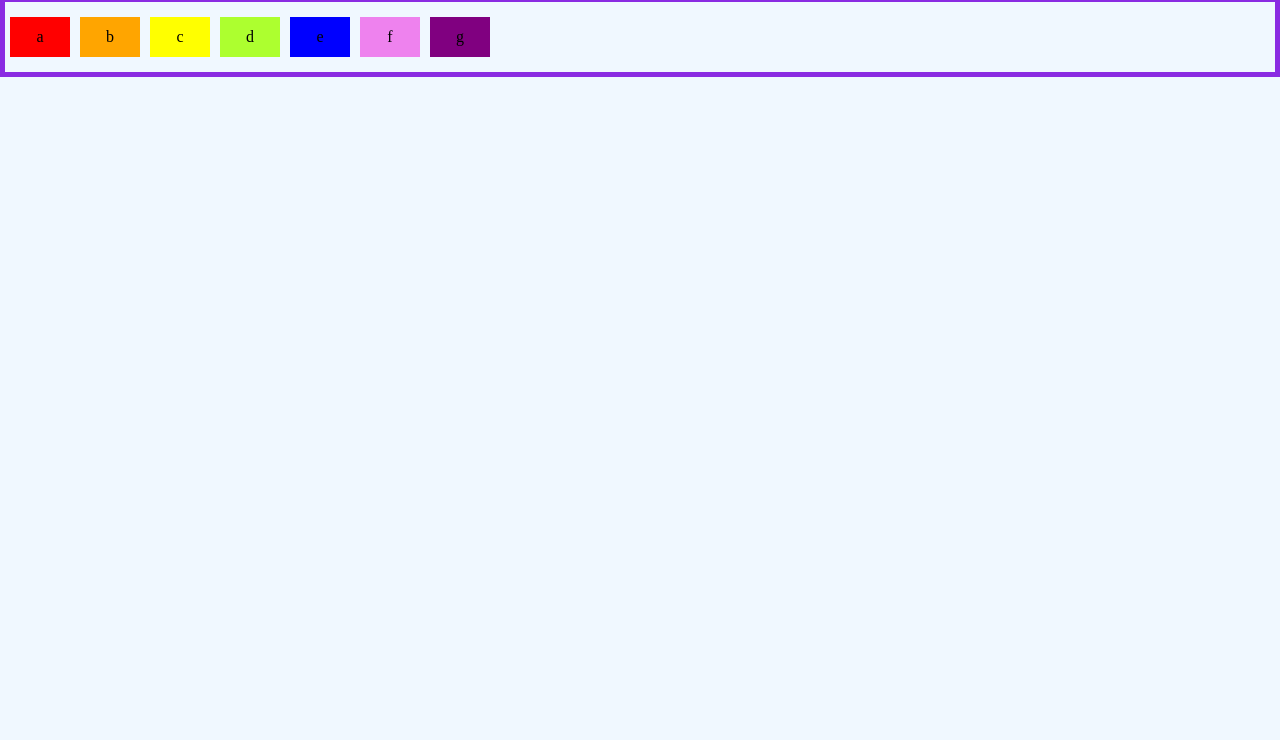
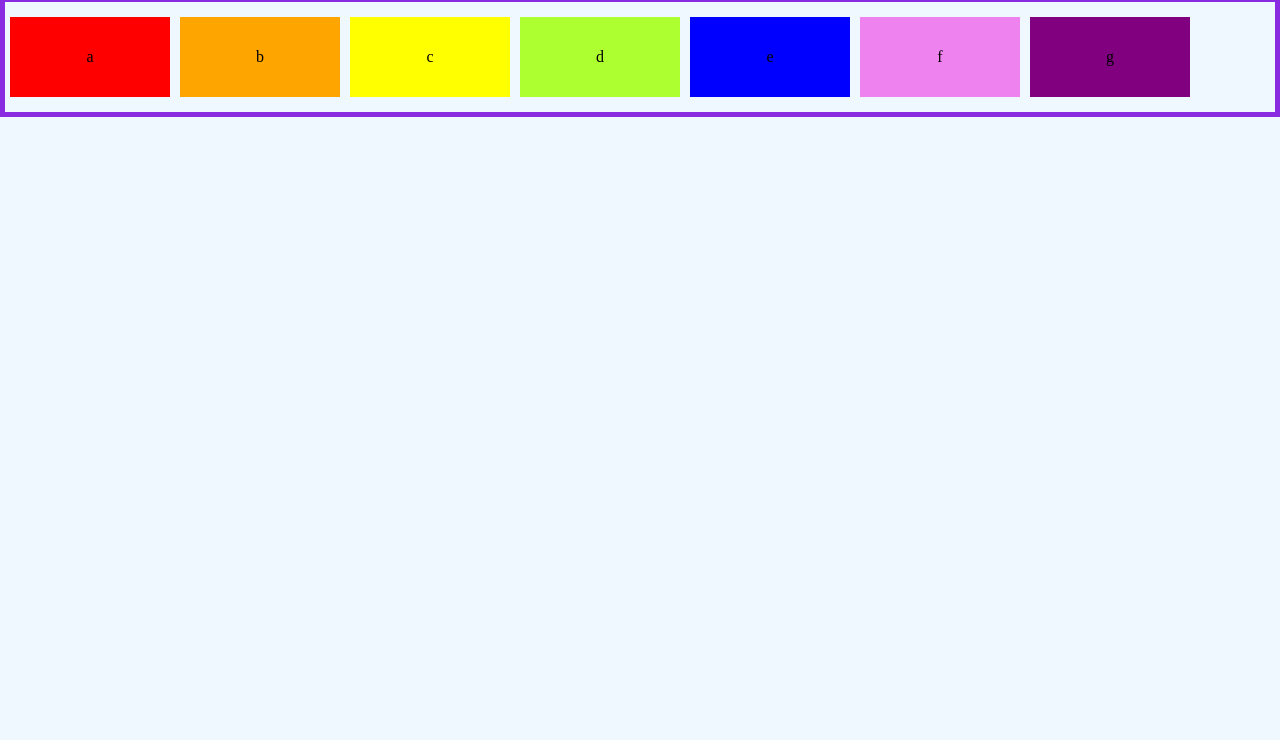
Before and after one commit to Maxim1919/caixes, a plain HTML site: page index.html in a window 1280 px wide. Shown: the part 60-800 px from the top of the page. Drawn offline with Linux system fonts and the light colour scheme.

Commit message:
Update style.css

```diff
--- a/css/style.css
+++ b/css/style.css
@@ -27,8 +27,8 @@ h1 {
 
 .item{
     display: inline;
-    width: 60px;
-    height: 40px;
+    width: 160px;
+    height: 80px;
     margin: 5px 5px;
     position: relative;
 }
```
